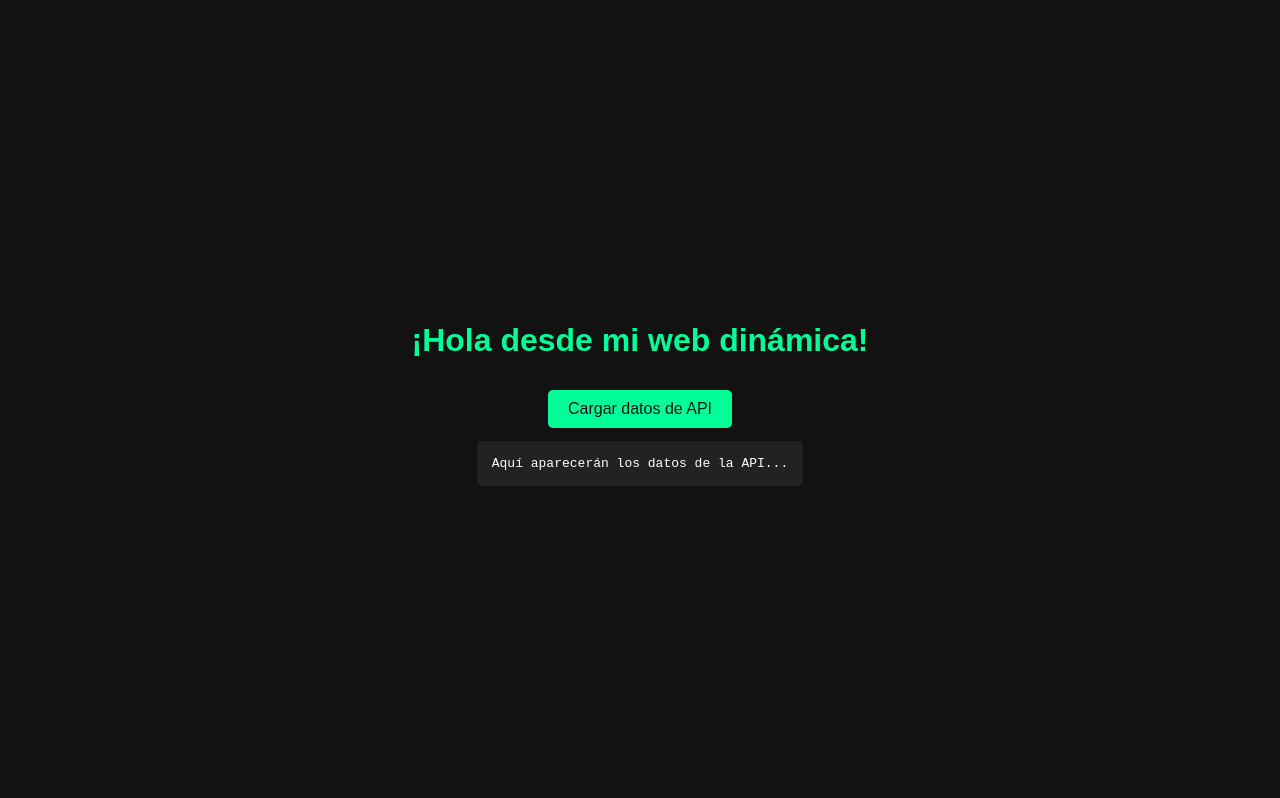
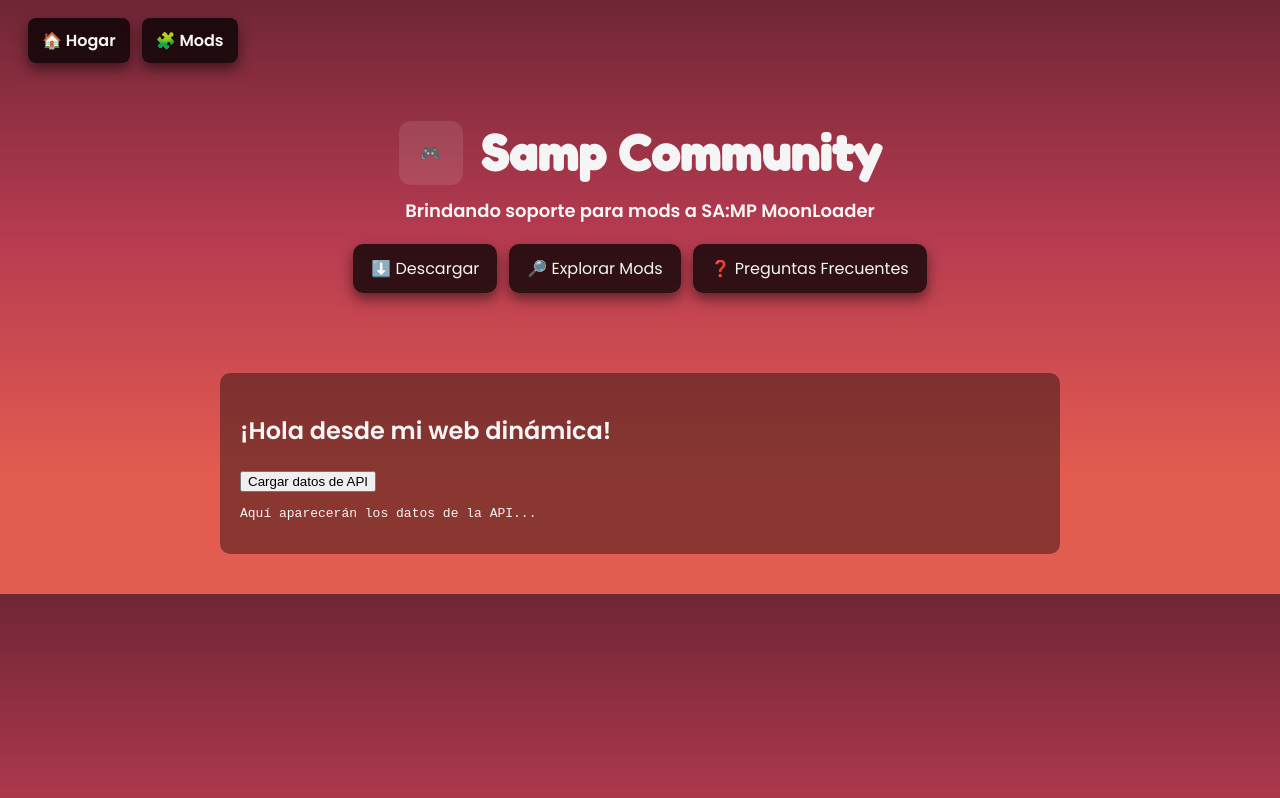
Before and after one commit to iBugsz/web-prueba, a plain HTML site: page index.html in a window 1280 px wide. Drawn offline with Linux system fonts and the light colour scheme.

Commit message:
mejor diseño

```diff
--- a/index.html
+++ b/index.html
@@ -2,13 +2,47 @@
 <html lang="es">
   <head>
     <meta charset="UTF-8" />
-    <title>Samp Comunity</title>
+    <meta name="viewport" content="width=device-width,initial-scale=1.0" />
+    <title>Samp Community</title>
     <link rel="stylesheet" href="style.css" />
+    <!-- Fuente bonita -->
+    <link
+      href="https://fonts.googleapis.com/css2?family=Fredoka+One&family=Poppins:wght@400;600&display=swap"
+      rel="stylesheet"
+    />
   </head>
   <body>
-    <h1>¡Hola desde mi web dinámica!</h1>
-    <button id="btnFetch">Cargar datos de API</button>
-    <pre id="apiData">Aquí aparecerán los datos de la API...</pre>
+    <!-- Barra superior -->
+    <nav class="topbar">
+      <a href="#" class="btn-nav">🏠 Hogar</a>
+      <a href="#" class="btn-nav">🧩 Mods</a>
+    </nav>
+
+    <!-- Hero principal -->
+    <section class="hero">
+      <div class="hero-content">
+        <div class="logo">
+          <div class="mark">🎮</div>
+          <h1>Samp Community</h1>
+        </div>
+        <span class="tagline"
+          >Brindando soporte para mods a <b>SA:MP MoonLoader</b></span
+        >
+
+        <div class="cta-row">
+          <a href="#" class="cta">⬇️ Descargar</a>
+          <a href="#" class="cta">🔎 Explorar Mods</a>
+          <a href="#" class="cta">❓ Preguntas Frecuentes</a>
+        </div>
+      </div>
+    </section>
+
+    <!-- Sección dinámica -->
+    <section class="content">
+      <h2>¡Hola desde mi web dinámica!</h2>
+      <button id="btnFetch">Cargar datos de API</button>
+      <pre id="apiData">Aquí aparecerán los datos de la API...</pre>
+    </section>
 
     <script src="script.js"></script>
   </body>
--- a/style.css
+++ b/style.css
@@ -1,31 +1,93 @@
+:root {
+  --bg-1: #6f2635;
+  --bg-2: #b73b51;
+  --bg-3: #e35c50;
+  --accent: #ffd36b;
+  --cta: #ff6b4a;
+  --ui-dark: rgba(0, 0, 0, 0.75);
+  --text: #f5f5f5;
+}
+
 body {
-  font-family: Arial, sans-serif;
-  background: #121212;
-  color: #fff;
+  margin: 0;
+  font-family: 'Poppins', sans-serif;
+  color: var(--text);
+  background: linear-gradient(
+    180deg,
+    var(--bg-1) 0%,
+    var(--bg-2) 40%,
+    var(--bg-3) 80%
+  );
+}
+
+/* Barra superior */
+.topbar {
   display: flex;
-  flex-direction: column;
+  gap: 12px;
+  padding: 18px 28px;
+}
+.btn-nav {
+  background: var(--ui-dark);
+  padding: 10px 14px;
+  border-radius: 8px;
+  text-decoration: none;
+  color: var(--text);
+  font-weight: 600;
+  box-shadow: 0 6px 14px rgba(0, 0, 0, 0.5);
+}
+
+/* Hero */
+.hero {
+  text-align: center;
+  padding: 40px 20px;
+}
+.logo {
+  display: flex;
   align-items: center;
   justify-content: center;
-  min-height: 100vh;
+  gap: 18px;
+}
+.logo .mark {
+  width: 64px;
+  height: 64px;
+  display: grid;
+  place-items: center;
+  background: rgba(255, 255, 255, 0.1);
+  border-radius: 12px;
+}
+.logo h1 {
   margin: 0;
+  font-family: 'Fredoka One', sans-serif;
+  font-size: 48px;
 }
-h1 {
-  color: #00ff99;
+.tagline {
+  display: block;
+  margin: 12px 0 20px;
+  font-weight: 600;
+  font-size: 18px;
 }
-button {
-  padding: 10px 20px;
-  font-size: 16px;
-  background: #00ff99;
-  color: #121212;
-  border: none;
-  border-radius: 5px;
-  cursor: pointer;
-  margin-top: 10px;
+.cta-row {
+  display: flex;
+  justify-content: center;
+  gap: 12px;
 }
-pre {
-  background: #222;
-  padding: 15px;
-  border-radius: 5px;
-  max-width: 500px;
-  overflow-x: auto;
+.cta {
+  background: var(--ui-dark);
+  padding: 12px 18px;
+  border-radius: 10px;
+  text-decoration: none;
+  color: var(--text);
+  box-shadow: 0 6px 14px rgba(0, 0, 0, 0.5);
 }
+.cta:hover {
+  background: var(--cta);
+}
+
+/* Sección dinámica */
+.content {
+  max-width: 800px;
+  margin: 40px auto;
+  padding: 20px;
+  background: rgba(0, 0, 0, 0.4);
+  border-radius: 10px;
+}
```
